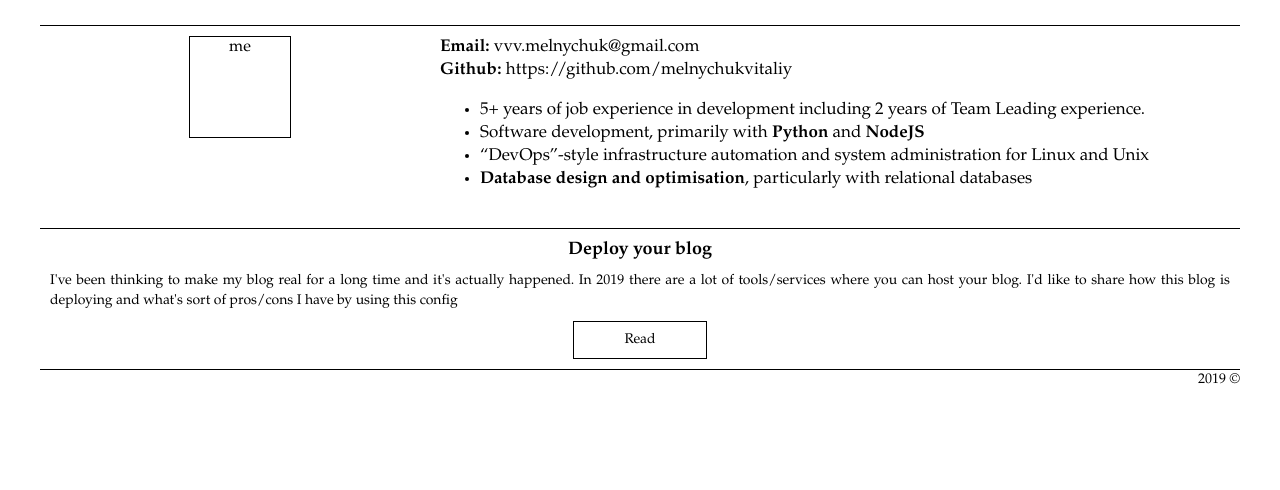
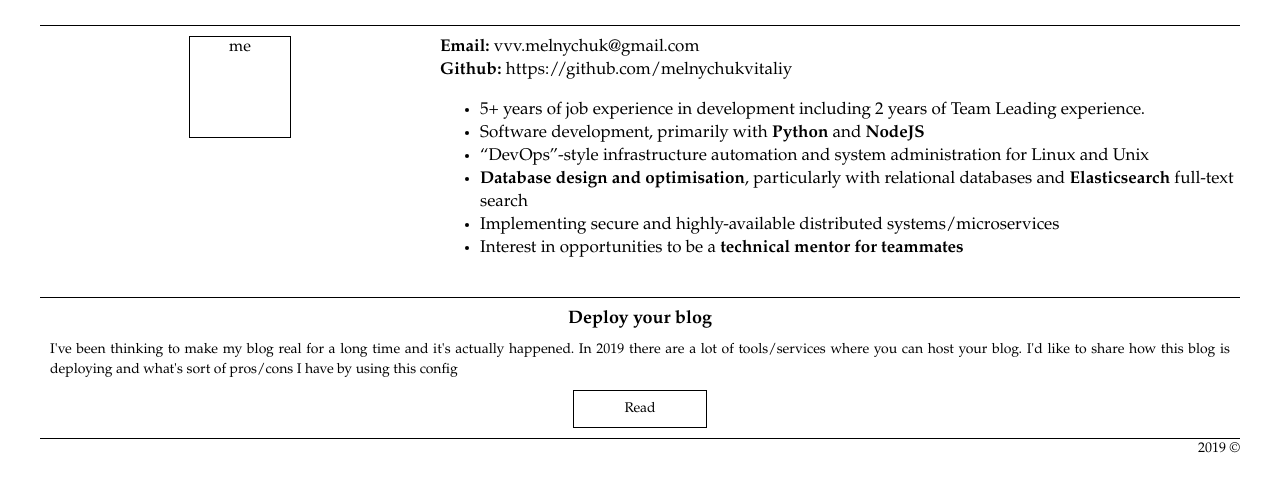
Before and after one commit to vitaliimelnychuk/blog, a Next.js app: page / in a window 1280 px wide. Shown: the top 490 px of the page. Built offline with nearby package versions, Linux system fonts and the light colour scheme.

Commit message:
add elastisearch, distributed systems and tech mentor key skills

```diff
--- a/components/About.tsx
+++ b/components/About.tsx
@@ -20,7 +20,13 @@ export default () => (
           “DevOps”-style infrastructure automation and system administration for Linux and Unix
         </li>
         <li>
-          <b>Database design and optimisation</b>, particularly with relational databases
+          <b>Database design and optimisation</b>, particularly with relational databases and <b>Elasticsearch</b> full-text search
+        </li>
+        <li>
+            Implementing secure and highly-available distributed systems/microservices
+        </li>
+        <li>
+            Interest in opportunities to be a <b>technical mentor for teammates</b>
         </li>
       </ul>
     </div>
```
